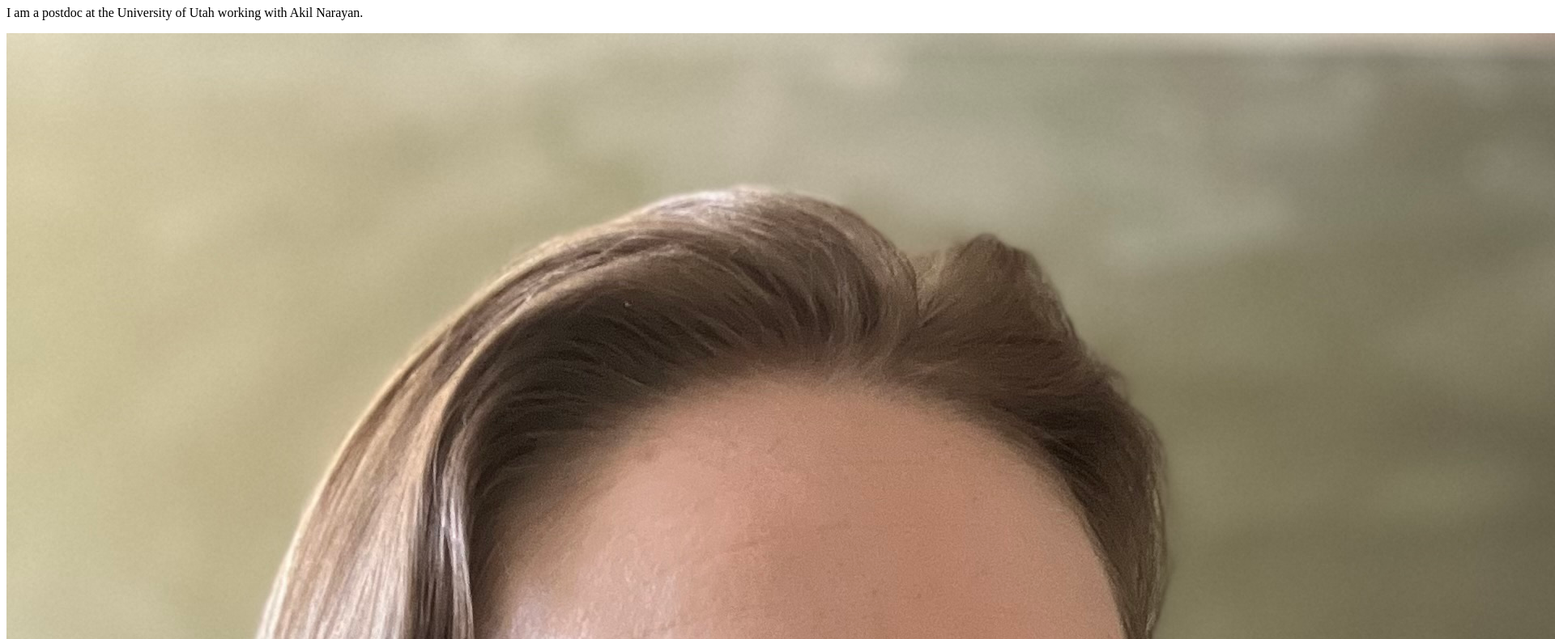
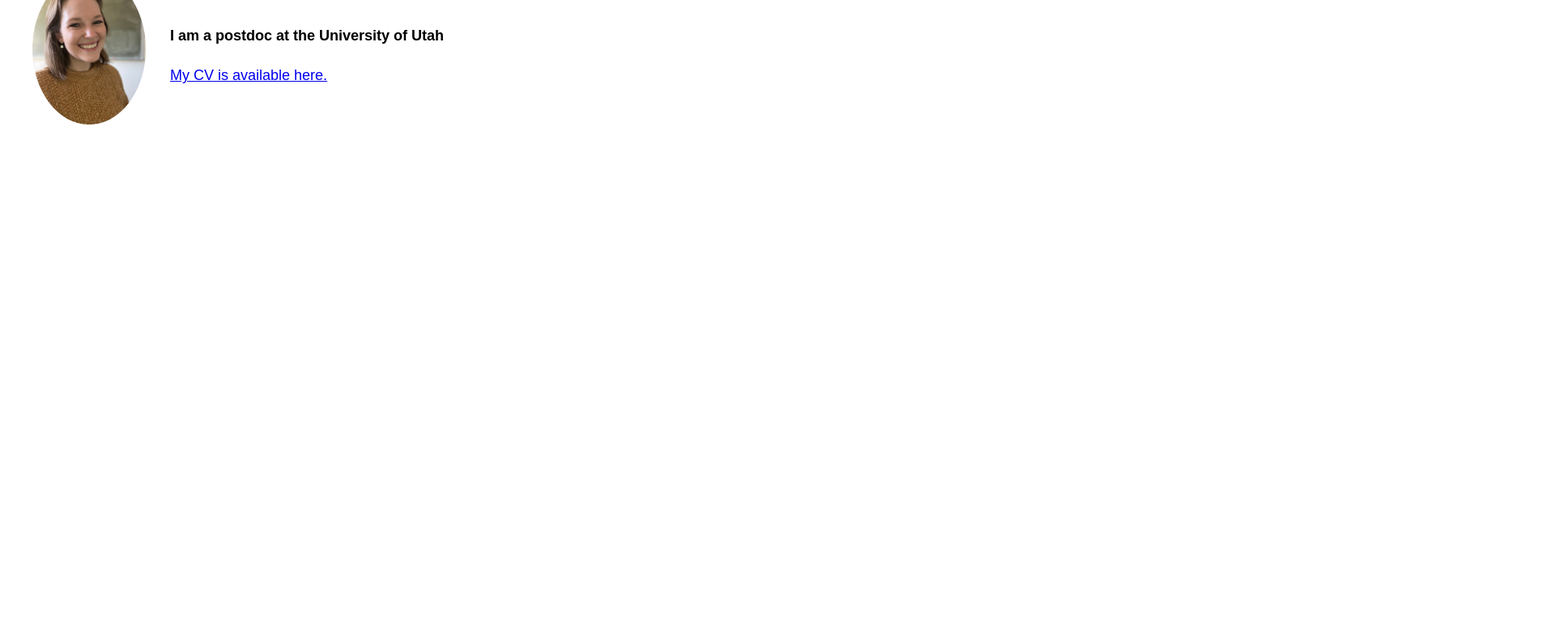
Before and after one commit to agdec95/agdec95.github.io, a plain HTML site: page index.html in a window 1280 px wide. Shown: the part 73-863 px from the top of the page at 81% size, 1920 px wide, since content can reach past the window. After the commit the page ends 800 px from the top, so only its background shows below. Drawn offline with Linux system fonts and the light colour scheme.

Commit message:
Update index.html

```diff
--- a/index.html
+++ b/index.html
@@ -1,19 +1,53 @@
+
 <!DOCTYPE html>
-<html>
+<html lang="en">
 <head>
-<title>Amy de Castro</title>
+    <meta charset="UTF-8">
+    <title>Amy de Castro</title>
+    <style>
+        body {
+            font-family: Arial, Helvetica, sans-serif;
+            margin: 40px;
+        }
+
+        .container {
+            display: flex;
+            align-items: center;   /* vertically aligns image and text */
+            max-width: 800px;
+        }
+
+        .headshot {
+            width: 140px;          /* adjust size here */
+            height: auto;
+            border-radius: 50%;    /* circular headshot */
+            margin-right: 30px;
+        }
+
+        .text {
+            font-size: 18px;
+        }
+
+        .text a {
+            display: inline-block;
+            margin-top: 10px;
+        }
+    </style>
 </head>
 <body>
-<h1>Amy de Castro</h1>
 
-<p>I am a postdoc at the University of Utah working with Akil Narayan.</p>
+    <div class="container">
+        <!-- Replace with your actual image filename -->
+        <img src="IMG_1012.jpg" alt="Headshot" class="headshot">
 
-  <img src="IMG_1012.jpg" alt="My image">
+        <div class="text">
+            <p><strong>I am a postdoc at the University of Utah</strong></p>
 
-    <p>
-        <a href="de_Castro_CV.pdf" target="_blank">
-            Open my PDF
-        </a>
-    </p>
+            <!-- Replace with your actual PDF filename -->
+            <a href="de_Castro_CV.pdf" target="_blank">
+                My CV is available here.
+            </a>
+        </div>
+    </div>
+
 </body>
 </html>
```
